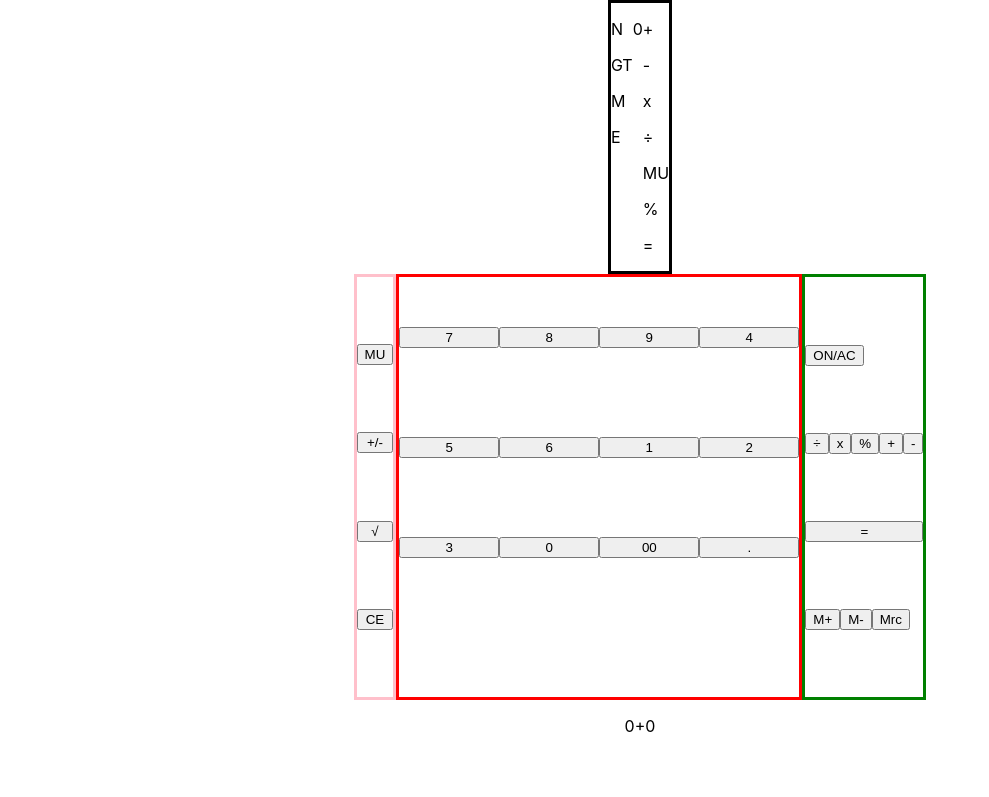
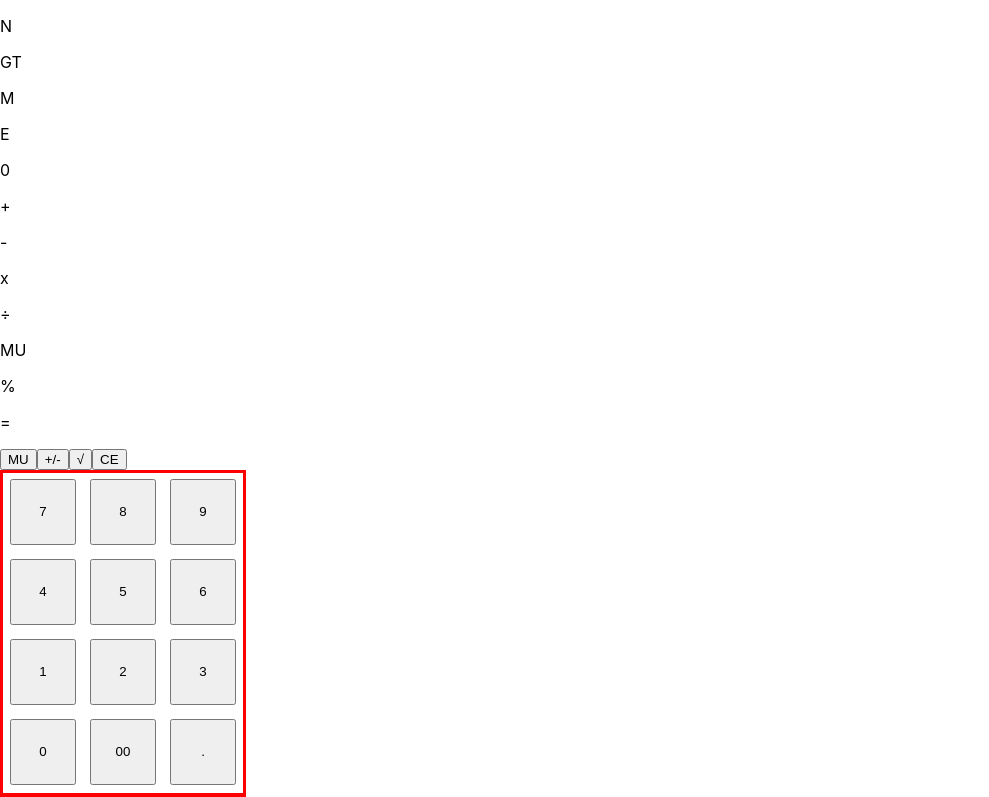
Before and after one commit to laikaPhoneHome/Dom, a React (Create React App) app: page / in a window 1280 px wide. Shown: the top 797 px of the page, without its empty margins (0-989 px from the left). Built offline with nearby package versions, Linux system fonts and the light colour scheme.

Commit message:
minor sum starts empty, keypad styling

```diff
--- a/src/App.css
+++ b/src/App.css
@@ -1,59 +1,23 @@
-.App{
+.right-buttons{
+  border: solid red;
+  height: 20em;
+  width: 15em;
   display: flex;
-  flex-direction: column;
-  align-items: center;
-}
-
-
-.display{
-  display: flex;
-  justify-content: center;
-  border: medium solid black;
+  flex-wrap: wrap;
   flex-direction: row;
-}
-.icons{
-  /* border: medium solid gold; */
-  display: flex;
-  flex-flow: column wrap;
-  justify-content: flex-start;
-}
-.notations{
-  /* border: medium solid aqua; */
-  display: flex;
-}
-
-
-
-.keypad{
-  justify-content: center;
-  display:flex;
-  flex-direction: row;
-  min-width: 100%;
+  justify-content: space-around;
 }
 .number-grid{
-  border: medium solid red;
-  display: grid;
-  justify-content: center;
-  align-items: center;
-  min-height: 50vh;
-  grid-template-columns: repeat(4, 100px);
-  grid-template-rows: minmax(120px, auto) repeat(3, 100px);
-}
-.right-buttons{
-  border: medium solid green;
+  border: solid red;
+  height: 20em;
+  width: 15em;
   display: flex;
-  min-height: 50vh;
-  flex-flow: column wrap;
-  align-content: stretch;
-  justify-content: space-evenly;
-}
-.left-buttons{
-  display: flex;
-  min-height: 50vh;
-  border: medium solid pink;
-  flex-direction: column;
-  justify-content: space-evenly;
+  flex-wrap: wrap;
+  flex-direction: row;
+  justify-content: space-around;
 }
 .standard-button{
-  padding: 5vw x 5vw;
+  height: 5em;
+  width: 5em;
+  margin: 0.42em;
 }
--- a/src/App.js
+++ b/src/App.js
@@ -6,12 +6,17 @@ import DevDisplay from './Components/Dev-Display';
 
 function App() {
   const handleON = () => {
-    setMinorSum(((currentSum)=> {
-      let newSum = [...currentSum ]
-      newSum = [0,'+','0']
+    setMinorSum(((currentSum) => {
+      let newSum = [...currentSum]
+      newSum = [0,'','']
       handleDisplayNum(newSum[0])
       return newSum;
     }));
+    setMajorSum((currentMajorSum)=> {
+      let newMajorSum = [...majorSum];
+      newMajorSum = [[],[]];
+      return newMajorSum;
+    })
   }
 
   const minorCalc = (minorSum) => {
@@ -20,10 +25,20 @@ function App() {
 
     const [defaultNum, opperator, newNum] = minorSum;
     let x = +newNum;
+    if(minorSum.includes('')){
+      if(newNum === ''){
 
+      }else{
+        const newDefault = +newNum;
+        const newSum = [newDefault, '', '']
+        handleDisplayNum(newDefault);
+        setMinorSum(newSum)
+      }
+
+    }
     if(minorSum.includes(PLUS)){
       const newDefault = defaultNum + x;
-      const newSum = [newDefault, PLUS, '0']
+      const newSum = [newDefault, '', '']
 
       handleDisplayNum(newDefault);
 
@@ -33,7 +48,7 @@ function App() {
     }
     if(minorSum.includes(MINS)){
       const newDefault = defaultNum - x;
-      const newSum = [newDefault, PLUS, '0']
+      const newSum = [newDefault, '', '']
 
       handleDisplayNum(newDefault);
 
@@ -43,7 +58,7 @@ function App() {
     }
     if(minorSum.includes(TIMS)){
       const newDefault = defaultNum * x;
-      const newSum = [newDefault, PLUS, '0']
+      const newSum = [newDefault, '', '']
 
       handleDisplayNum(newDefault);
 
@@ -53,7 +68,7 @@ function App() {
     }
     if(minorSum.includes(DIVI)){
       const newDefault = defaultNum / x;
-      const newSum = [newDefault, PLUS, '0']
+      const newSum = [newDefault, '', '']
 
       handleDisplayNum(newDefault);
 
@@ -64,7 +79,7 @@ function App() {
     if(minorSum.includes(MRKU)){
       x = newNum / 100 + 1;
       const newDefault = defaultNum * x;
-      const newSum = [newDefault, PLUS, '0']
+      const newSum = [newDefault, '', '']
 
       handleDisplayNum(newDefault);
 
@@ -75,7 +90,7 @@ function App() {
     if(minorSum.includes(PCNT)){
       x = defaultNum / 100;
       const newDefault = newNum * x;
-      const newSum = [newDefault, PLUS, '0']
+      const newSum = [newDefault, '', '']
 
       handleDisplayNum(newDefault);
 
@@ -115,21 +130,21 @@ function App() {
   );
 
   let [displayNum, setDisplayNum] = useState(0);
-  const [minorSum, setMinorSum] = useState([0, '+','0']);
+  const [minorSum, setMinorSum] = useState([0, '','']);
   const [majorSum, setMajorSum] = useState([[],[]]);
   const [defaultNum, opperator, newNum] = minorSum;
 
   const handleInput = (event) => {
     if(!isNaN(Number(event.target.id))){
       const numberInput = event.target.id;
-      handleNumberInput(numberInput);
+      handleNewNum(numberInput);
     }
     if(iconArr.includes(event.target.id)){
       const opperatorInput = event.target.id;
       handleOpperatorInput(opperatorInput);
     }
     if(event.target.id === '='){
-      minorCalc(minorSum);
+      handleEqualsInput(minorSum);
     }
     if(event.target.id === 'SQRT'){
       handleSquareRoot();
@@ -196,26 +211,19 @@ function App() {
     handleDisplayNum(nonInteger)
   }
   const handleOpperatorInput = (opperator) => {
-    if(displayNum == defaultNum && newNum === '0') handleNewOpperator(opperator)
-    else
-    minorCalc(minorSum);
-    handleNewOpperator(opperator);
-  }
-  const handleNumberInput = (number) => {
-    handleNewNum(number)
+    if(opperator === '=') minorCalc(minorSum)
+    else{
+      minorCalc(minorSum);
+      handleNewOpperator(opperator);
+    }
+
   }
   const handleNewNum = (input) => {
       setMinorSum((currentSum) => {
       let newSum = [...currentSum];
-      if(currentSum[2] === '0'){
-        newSum[2] = input;
-        handleDisplayNum(newSum[2]);
-        return newSum;
-      } else {
         newSum[2] += input;
         handleDisplayNum(newSum[2]);
         return newSum;
-      }
     })
   }
   const handleNewOpperator = (opperator) => {
--- a/src/Components/Dev-Display.jsx
+++ b/src/Components/Dev-Display.jsx
@@ -1,9 +1,9 @@
 
 const DevDisplay = ({DevDisplay}) => {
-    console.log(DevDisplay)
+    const [defautNum, opperator, newNum] = DevDisplay;
     return(
         <section>
-            <p>{DevDisplay}</p>
+            <p>{defautNum}</p><p>{opperator}</p><p>{newNum}</p>
         </section>
     )
 }
--- a/src/Components/Keypad-components/Centre-panel/Numbers.jsx
+++ b/src/Components/Keypad-components/Centre-panel/Numbers.jsx
@@ -2,18 +2,18 @@ const NumberButtons = ({handleInput}) => {
 
     return (
     <section className="number-grid">
-        <button id="7" onClick={handleInput}>7</button>
-        <button id="8" onClick={handleInput}>8</button>
-        <button id="9" onClick={handleInput}>9</button>
-        <button id="4" onClick={handleInput}>4</button>
-        <button id="5" onClick={handleInput}>5</button>
-        <button id="6" onClick={handleInput}>6</button>
-        <button id="1" onClick={handleInput}>1</button>
-        <button id="2" onClick={handleInput}>2</button>
-        <button id="3" onClick={handleInput}>3</button>
-        <button id="0" onClick={handleInput}>0</button>
-        <button id="00" onClick={handleInput}>00</button>
-        <button id="." onClick={handleInput}>.</button>
+        <button className="standard-button" id="7" onClick={handleInput}>7</button>
+        <button className="standard-button" id="8" onClick={handleInput}>8</button>
+        <button className="standard-button" id="9" onClick={handleInput}>9</button>
+        <button className="standard-button" id="4" onClick={handleInput}>4</button>
+        <button className="standard-button" id="5" onClick={handleInput}>5</button>
+        <button className="standard-button" id="6" onClick={handleInput}>6</button>
+        <button className="standard-button" id="1" onClick={handleInput}>1</button>
+        <button className="standard-button" id="2" onClick={handleInput}>2</button>
+        <button className="standard-button" id="3" onClick={handleInput}>3</button>
+        <button className="standard-button" id="0" onClick={handleInput}>0</button>
+        <button className="standard-button" id="00" onClick={handleInput}>00</button>
+        <button className="standard-button" id="." onClick={handleInput}>.</button>
     </section>
     )
 }
```
